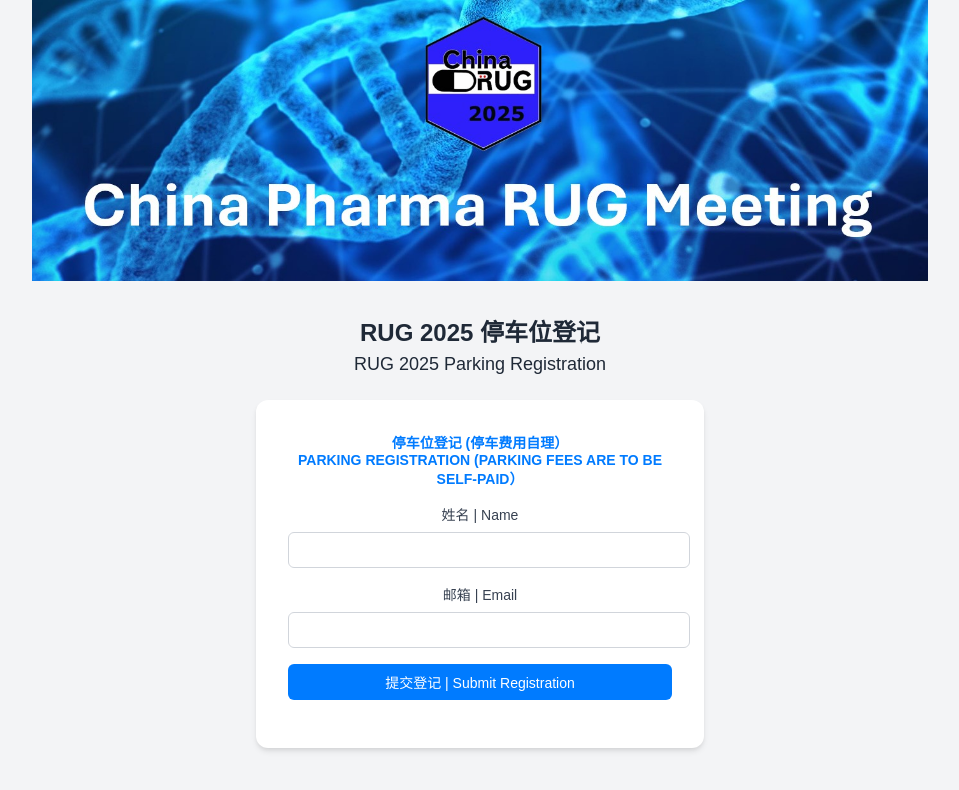
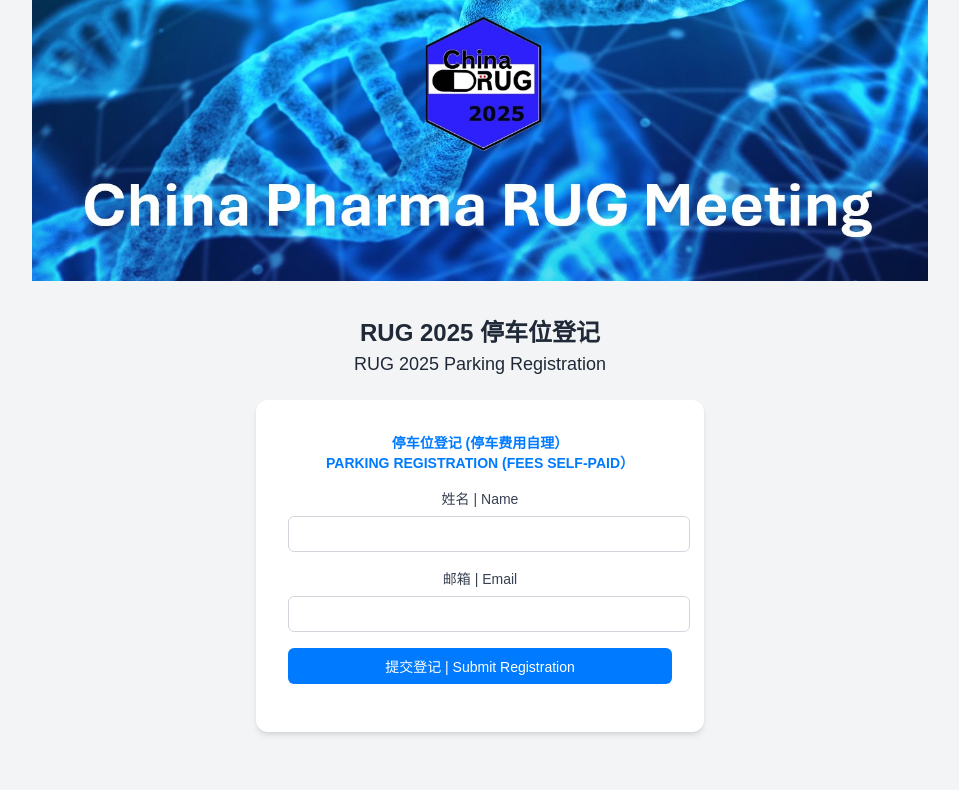
Before and after one commit to YufanC/parking-registration, a plain HTML site: page index.html in a window 1280 px wide. Shown: the whole page, without its empty margins (160-1119 px from the left). Drawn offline with Linux system fonts and the light colour scheme; no server answers.

Commit message:
Update index.html
Update again

```diff
--- a/index.html
+++ b/index.html
@@ -110,7 +110,7 @@
 
         <div class="form-container">
             <div class="form-content" style="text-align: center;">
-                <div class="form-title">停车位登记 (停车费用自理）<br> Parking Registration (parking fees are to be self-paid）</div>
+                <div class="form-title">停车位登记 (停车费用自理）<br> Parking Registration (fees self-paid）</div>
                 <form id="registrationForm">
                     <div class="form-group">
                         <label for="name">姓名 | Name</label>
```
